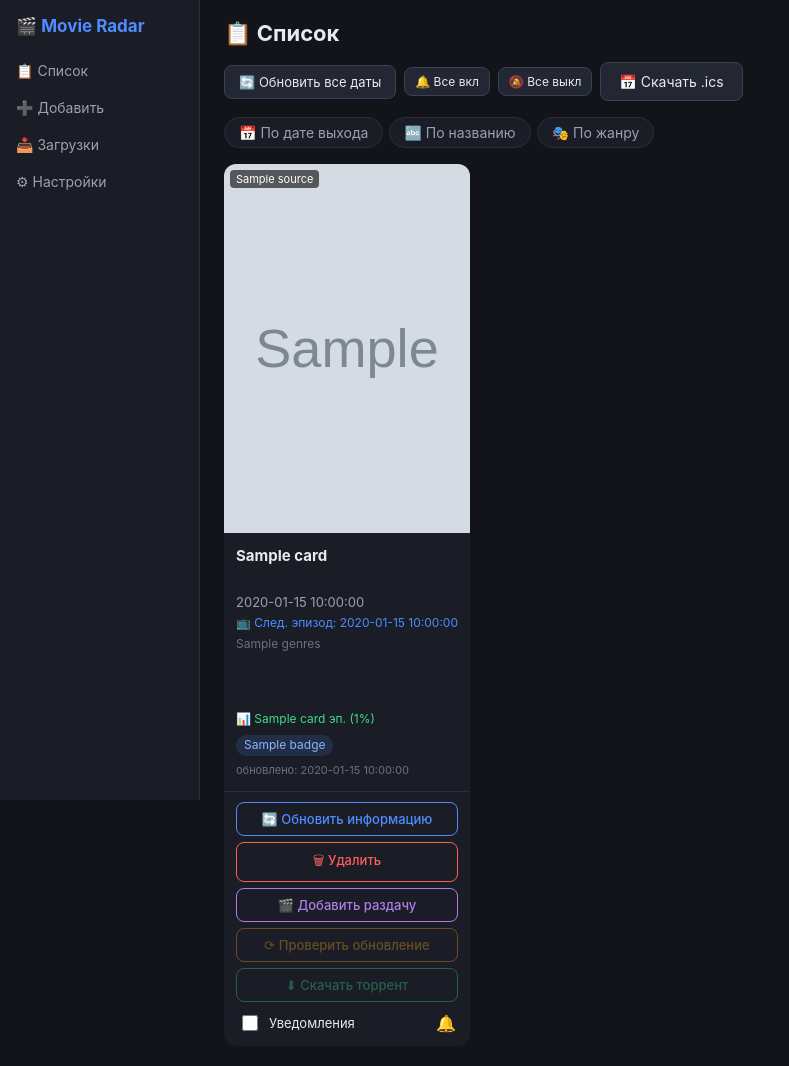
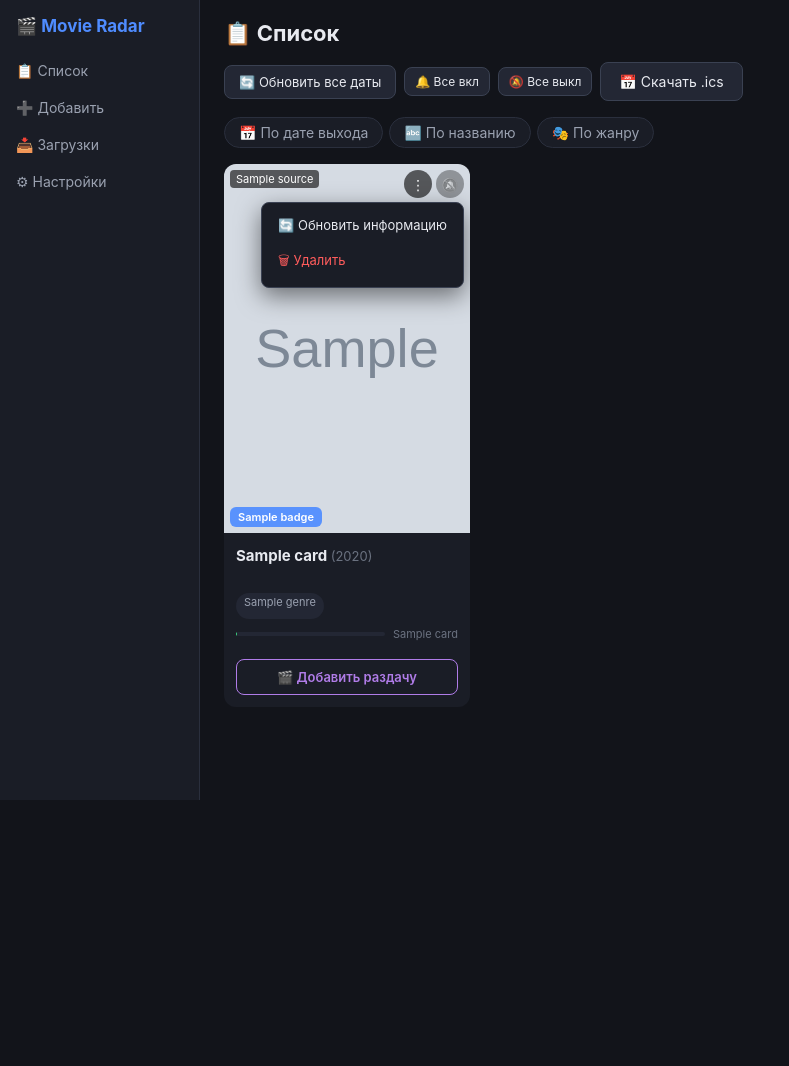
Before and after one commit to Sierra56/movie-radar, a Python web app: template app/templates/index.html in a window 1280 px wide. Shown: the whole page, without its empty margins (0-789 px from the left). After the commit the page ends 800 px from the top, so only its background shows below. Run offline with Jinja, Linux system fonts and the light colour scheme; the template is opened without the code that fills it: most values are stand-ins (such as "Sample title", 1, 10 or a date in 2020); grey boxes marked "Sample" are stand-in pictures.

Commit message:
ui ux fixes, improvements

```diff
--- a/app/templates/index.html
+++ b/app/templates/index.html
@@ -65,7 +65,16 @@
         flex-direction: column;
     }
 
-    .card img,
+    .card.local {
+        border: 1px dashed var(--accent);
+    }
+
+    /* ── Постер и оверлеи ── */
+    .poster-wrap {
+        position: relative;
+    }
+
+    .poster-wrap img,
     .no-poster {
         width: 100%;
         aspect-ratio: 2/3;
@@ -85,7 +94,7 @@
         position: absolute;
         top: 6px;
         left: 6px;
-        background: var(--tag-bg);
+        background: rgba(0, 0, 0, .6);
         padding: 2px 6px;
         border-radius: 4px;
         font-size: 11px;
@@ -93,6 +102,125 @@
         z-index: 2;
     }
 
+    .poster-icons {
+        position: absolute;
+        top: 6px;
+        right: 6px;
+        display: flex;
+        gap: 4px;
+        z-index: 4;
+    }
+
+    .icon-btn {
+        width: 28px;
+        height: 28px;
+        border-radius: 50%;
+        border: 0;
+        cursor: pointer;
+        background: rgba(0, 0, 0, .6);
+        color: #fff;
+        font-size: 14px;
+        display: flex;
+        align-items: center;
+        justify-content: center;
+        transition: background .15s;
+    }
+
+    .icon-btn:hover {
+        background: rgba(0, 0, 0, .85);
+    }
+
+    .icon-btn.bell.off {
+        opacity: .55;
+        filter: grayscale(1);
+    }
+
+    .poster-badge {
+        position: absolute;
+        padding: 3px 8px;
+        border-radius: 6px;
+        font-size: 11px;
+        font-weight: 600;
+        z-index: 2;
+    }
+
+    .poster-badge.next {
+        left: 6px;
+        bottom: 6px;
+        background: rgba(79, 140, 255, .92);
+        color: #fff;
+    }
+
+    .poster-badge.soon {
+        left: 6px;
+        bottom: 6px;
+        background: rgba(79, 140, 255, .92);
+        color: #fff;
+    }
+
+    .poster-badge.out {
+        left: 6px;
+        bottom: 6px;
+        background: rgba(245, 166, 35, .92);
+        color: #10131a;
+    }
+
+    .poster-badge.airing {
+        right: 6px;
+        bottom: 6px;
+        background: rgba(61, 220, 132, .92);
+        color: #10131a;
+    }
+
+    .poster-badge.finished {
+        left: 6px;
+        bottom: 6px;
+        background: rgba(10, 12, 18, .75);
+        color: #9aa1b0;
+    }
+
+    /* ── Выпадающее меню ⋮ ── */
+    .card-menu {
+        position: absolute;
+        top: 38px;
+        right: 6px;
+        z-index: 10;
+        min-width: 190px;
+        background: var(--bg-card);
+        border: 1px solid var(--border-light);
+        border-radius: 8px;
+        padding: 6px;
+        display: flex;
+        flex-direction: column;
+        gap: 2px;
+        box-shadow: 0 8px 24px rgba(0, 0, 0, .5);
+    }
+
+    .card-menu form {
+        display: contents;
+    }
+
+    .card-menu button {
+        width: 100%;
+        text-align: left;
+        padding: 8px 10px;
+        border-radius: 6px;
+        border: 0;
+        background: transparent;
+        color: var(--text);
+        font-size: 13px;
+        cursor: pointer;
+    }
+
+    .card-menu button:hover {
+        background: var(--bg-hover);
+    }
+
+    .card-menu button.danger {
+        color: var(--error);
+    }
+
+    /* ── Инфо-блок ── */
     .info {
         padding: 12px 12px 8px;
         flex: 1 1 auto;
@@ -105,47 +233,25 @@
         min-height: 2.8em;
     }
 
-    .info .row {
-        margin: 0 0 4px;
-        line-height: 1.4;
-    }
-
-    .row.meta {
-        min-height: 1.4em;
-        color: var(--text-muted);
+    .year {
+        color: var(--text-faint);
+        font-weight: 400;
         font-size: 13px;
     }
 
-    .row.next-ep {
-        min-height: 1.4em;
-        color: var(--accent);
-        font-size: 12px;
+    .tags {
+        display: flex;
+        gap: 4px;
+        flex-wrap: wrap;
+        margin-bottom: 6px;
+        min-height: 1.6em;
     }
 
-    .row.genre {
-        min-height: 2.8em;
-        color: var(--text-faint);
-        font-size: 12px;
-    }
-
-    .row.seasons {
-        min-height: 2.6em;
-        font-size: 13px;
-    }
-
-    .row.watch {
-        min-height: 1.4em;
-        color: var(--success);
-        font-size: 12px;
-    }
-
-    .row.badge-row {
-        min-height: 1.7em;
-    }
-
-    .row.updated {
-        min-height: 1.3em;
-        color: var(--text-faint);
+    .tag {
+        padding: 2px 8px;
+        border-radius: 999px;
+        background: var(--bg-hover);
+        color: var(--text-muted);
         font-size: 11px;
     }
 
@@ -153,24 +259,38 @@
         display: block;
         color: var(--accent);
         text-decoration: none;
+        font-size: 13px;
+        min-height: 1.6em;
     }
 
     .seasons-link:hover {
         text-decoration: underline;
     }
 
-    .badge {
-        display: inline-block;
-        padding: 2px 8px;
-        border-radius: 999px;
-        background: var(--accent-bg);
-        color: var(--accent-text);
-        font-size: 12px;
+    .watch-row {
+        display: flex;
+        align-items: center;
+        gap: 8px;
+        margin-top: 8px;
     }
 
-    .badge.out {
-        background: var(--warning-bg);
-        color: var(--warning-text);
+    .watch-bar {
+        flex: 1;
+        height: 4px;
+        border-radius: 2px;
+        background: var(--bg-hover);
+        overflow: hidden;
+    }
+
+    .watch-fill {
+        height: 100%;
+        background: var(--success);
+    }
+
+    .watch-text {
+        font-size: 11px;
+        color: var(--text-faint);
+        white-space: nowrap;
     }
 
     .empty {
@@ -206,23 +326,16 @@
         margin-top: 6px;
     }
 
-    .card.local {
-        border: 1px dashed var(--accent);
-    }
-
+    /* ── Единственный CTA ── */
     .card-buttons {
         padding: 10px 12px 12px;
         margin-top: auto;
-        display: flex;
-        flex-direction: column;
-        gap: 6px;
         flex: 0 0 auto;
-        border-top: 1px solid var(--border);
     }
 
     .btn-full {
         width: 100%;
-        padding: 8px 12px;
+        padding: 9px 12px;
         border-radius: 8px;
         font-size: 13px;
         background: transparent;
@@ -232,7 +345,7 @@
         justify-content: center;
         gap: 8px;
         border: 1px solid;
-        font-weight: 500;
+        font-weight: 600;
         transition: background .15s, filter .15s;
         white-space: nowrap;
     }
@@ -240,31 +353,6 @@
     .btn-full:hover {
         filter: brightness(1.25);
         background: rgba(255, 255, 255, .06);
-    }
-
-    .btn-full:disabled {
-        opacity: .35;
-        cursor: not-allowed;
-    }
-
-    .btn-full:disabled:hover {
-        filter: none;
-        background: transparent;
-    }
-
-    .btn-blue {
-        border-color: #4f8cff;
-        color: #4f8cff;
-    }
-
-    .btn-red {
-        border-color: #ff5c5c;
-        color: #ff5c5c;
-    }
-
-    .btn-orange {
-        border-color: #f5a623;
-        color: #f5a623;
     }
 
     .btn-green {
@@ -277,29 +365,8 @@
         color: #b07ce8;
     }
 
-    .btn-dist-idle {
-        border-color: #4f8cff;
-        color: #4f8cff;
-    }
-
-    .btn-dist-has_new {
-        border-color: #3ddc84;
-        color: #3ddc84;
-    }
-
-    .btn-dist-error {
-        border-color: #f5a623;
-        color: #f5a623;
-    }
-
-    .btn-dist-dead {
-        border-color: #8b93a7;
-        color: #8b93a7;
-        opacity: .6;
-    }
-
     .count-badge {
-        margin-left: 6px;
+        margin-left: 4px;
         background: var(--error);
         color: #fff;
         border-radius: 999px;
@@ -307,35 +374,9 @@
         font-size: 11px;
         line-height: 16px;
         display: inline-block;
-        white-space: nowrap;
     }
 
-    .notify-row {
-        display: flex;
-        align-items: center;
-        justify-content: space-between;
-        padding: 4px 2px 0;
-    }
-
-    .notify-left {
-        display: flex;
-        align-items: center;
-        gap: 8px;
-        font-size: 13px;
-        color: var(--text);
-        cursor: pointer;
-    }
-
-    .notify-left input {
-        width: 16px;
-        height: 16px;
-        cursor: pointer;
-    }
-
-    .notify-bell {
-        font-size: 16px;
-    }
-
+    /* ── Модалка ── */
     .modal-overlay {
         display: none;
         position: fixed;
@@ -531,68 +572,93 @@
 
 <div class="grid">
     {% for c in cards %}
-    <article class="card {{ 'local' if c.source == 'local' else '' }}">
-        {% if c.source %}<span class="source-tag">{{ c.source }}</span>{% endif %}
+    <article class="card {{ 'local' if c.source == 'local' else '' }}" {% if c.updated_at
+        %}title="обновлено: {{ c.updated_at }}" {% endif %}>
+
+        <div class="poster-wrap">
             {% if c.display_poster %}<img src="{{ c.display_poster }}" alt="{{ c.title }}" loading="lazy">
             {% else %}<div class="no-poster">нет постера</div>{% endif %}
 
-        <div class="info">
-            <h2>{{ c.title }}</h2>
-            <div class="row meta">{% if c.date_human %}{{ c.date_human }}{% else %}дата неизвестна{% endif %}</div>
-            <div class="row next-ep">{% if c.next_episode_date_human %}📺 След. эпизод: {{ c.next_episode_date_human
-                }}{% endif %}</div>
-            <div class="row genre">{{ c.genres or '' }}</div>
-            <div class="row seasons">{% if c.type == 'series' %}<a class="seasons-link"
-                    href="/title/{{ c.external_id }}">📺 {{ c.season_count or 0 }} сезон(ов){% if
-                    c.next_season_date_human %} · следующий: {{ c.next_season_date_human }}{% endif %}</a>{% endif %}
-            </div>
-            <div class="row watch">{% if c.watch_label %}📊 {{ c.watch_label }} эп. ({{ c.watch_percent }}%){% endif %}
-            </div>
-            <div class="row badge-row">{% if c.badge %}<span class="badge {{ 'out' if c.released else '' }}">{{ c.badge
-                    }}</span>{% endif %}</div>
-            <div class="row updated">{% if c.updated_at %}обновлено: {{ c.updated_at }}{% endif %}</div>
+            {% if c.source %}<span class="source-tag">{{ c.source }}</span>{% endif %}
+
+            <div class="poster-icons">
+                <button class="icon-btn menu-btn" type="button" aria-label="Действия">⋮</button>
+                <form method="post" action="/toggle-notify/{{ c.external_id }}?sort={{ sort }}">
+                    <button class="icon-btn bell {{ '' if c.notify_enabled else 'off' }}" type="submit"
+                        title="{{ 'Выключить уведомления' if c.notify_enabled else 'Включить уведомления' }}">
+                        {{ '🔔' if c.notify_enabled else '🔕' }}
+                    </button>
+                </form>
             </div>
 
-        <div class="card-buttons">
+            {% if c.type == 'series' %}
+            {% if c.next_episode_short %}
+            <span class="poster-badge next">📺 След. серия: {{ c.next_episode_short }}</span>
+            <span class="poster-badge airing">Выходит</span>
+            {% else %}
+            <span class="poster-badge finished">Завершён</span>
+            {% endif %}
+            {% else %}
+            {% if c.badge %}<span class="poster-badge {{ 'out' if c.released else 'soon' }}">{{ c.badge }}</span>{%
+            endif %}
+            {% endif %}
+
+            <div class="card-menu" hidden>
                 {% if c.source != 'local' %}
-            <form method="post" action="/refresh/{{ c.external_id }}?sort={{ sort }}"><button class="btn-full btn-blue"
-                    type="submit">🔄 Обновить информацию</button></form>
+                <form method="post" action="/refresh/{{ c.external_id }}?sort={{ sort }}">
+                    <button type="submit">🔄 Обновить информацию</button>
+                </form>
                 {% endif %}
-            <form method="post" action="/delete/{{ c.external_id }}?sort={{ sort }}"><button class="btn-full btn-red"
-                    type="submit">🗑 Удалить</button></form>
-
                 {% if c.has_distribution %}
-            <button class="btn-full btn-dist-{{ c.distribution_status }} js-dist-btn" type="button"
-                title="Раздача: {{ c.distribution_status }}" data-id="{{ c.external_id }}" data-title="{{ c.title|e }}"
+                <button type="button" class="js-dist-btn" data-id="{{ c.external_id }}" data-title="{{ c.title|e }}"
                     data-has="true" data-url="{{ (c.distribution_url or '')|e }}"
                     data-path="{{ (c.distribution_download_path or '')|e }}"
                     data-mode="{{ (c.distribution_mode or 'smart')|e }}"
                     data-interval="{{ c.distribution_check_interval_hours or 6 }}">
-                🎬 Изменить раздачу{% if c.distribution_status == 'has_new' and c.new_count %}<span
-                    class="count-badge">{{ c.new_count }}</span>{% endif %}
+                    🎬 Изменить раздачу
                 </button>
+                <form method="post" action="/distribution/check/{{ c.external_id }}?sort={{ sort }}">
+                    <button type="submit">⟳ Проверить обновление</button>
+                </form>
+                {% endif %}
+                <form method="post" action="/delete/{{ c.external_id }}?sort={{ sort }}">
+                    <button type="submit" class="danger">🗑 Удалить</button>
+                </form>
+            </div>
+        </div>
+
+        <div class="info">
+            <h2>{{ c.title }}{% if c.year %} <span class="year">({{ c.year }})</span>{% endif %}</h2>
+            {% if c.genres_list %}
+            <div class="tags">{% for g in c.genres_list %}<span class="tag">{{ g }}</span>{% endfor %}</div>
+            {% endif %}
+            {% if c.type == 'series' %}
+            <a class="seasons-link" href="/title/{{ c.external_id }}">📺 {{ c.season_count or 0 }} сезон(ов)</a>
+            {% endif %}
+            {% if c.watch_total %}
+            <div class="watch-row">
+                <div class="watch-bar">
+                    <div class="watch-fill" style="width:{{ c.watch_percent }}%"></div>
+                </div>
+                <span class="watch-text">{{ c.watch_label }}</span>
+            </div>
+            {% endif %}
+        </div>
+
+        <div class="card-buttons">
+            {% if c.has_distribution %}
+            <form method="post" action="/distribution/download/{{ c.external_id }}?sort={{ sort }}"
+                class="js-download-form" data-title="{{ c.title|e }}">
+                <button class="btn-full btn-green" type="submit">
+                    ⬇ Скачать торрент{% if c.new_count %}<span class="count-badge">{{ c.new_count }}</span>{% endif %}
+                </button>
+            </form>
             {% else %}
-            <button class="btn-full btn-dist-add js-dist-btn" type="button" title="Раздача ещё не добавлена"
-                data-id="{{ c.external_id }}" data-title="{{ c.title|e }}" data-has="false">
+            <button class="btn-full btn-dist-add js-dist-btn" type="button" data-id="{{ c.external_id }}"
+                data-title="{{ c.title|e }}" data-has="false">
                 🎬 Добавить раздачу
             </button>
             {% endif %}
-
-            <form method="post" action="/distribution/check/{{ c.external_id }}?sort={{ sort }}">
-                <button class="btn-full btn-orange" type="submit" {% if not c.has_distribution %}disabled{% endif %}>⟳
-                    Проверить обновление</button>
-            </form>
-            <form method="post" action="/distribution/download/{{ c.external_id }}?sort={{ sort }}"
-                class="js-download-form" data-title="{{ c.title|e }}">
-                <button class="btn-full btn-green" type="submit" {% if not c.has_distribution %}disabled{% endif %}>⬇
-                    Скачать торрент</button>
-            </form>
-
-            <form class="notify-row" method="post" action="/toggle-notify/{{ c.external_id }}?sort={{ sort }}">
-                <label class="notify-left"><input type="checkbox" {% if c.notify_enabled %}checked{% endif %}
-                        onchange="this.form.submit()"><span>Уведомления</span></label>
-                <span class="notify-bell">🔔</span>
-            </form>
         </div>
     </article>
     {% else %}
@@ -707,6 +773,10 @@
 
     const distModal = document.getElementById('dist-modal');
 
+    function closeAllMenus() {
+        document.querySelectorAll('.card-menu').forEach(m => m.hidden = true);
+    }
+
     function switchTab(name) {
         document.querySelectorAll('.mtab').forEach(b => b.classList.toggle('active', b.dataset.tab === name));
         document.getElementById('tab-main').style.display = name === 'main' ? '' : 'none';
@@ -732,6 +802,7 @@
     }
 
     function openDistModal(btn) {
+        closeAllMenus();
         const id = btn.dataset.id;
         const title = btn.dataset.title || '';
         const has = btn.dataset.has === 'true';
@@ -762,6 +833,19 @@
     function closeDistModal() { distModal.classList.remove('open'); }
 
     document.addEventListener('click', function (e) {
+        // ⋮ меню
+        const menuBtn = e.target.closest('.menu-btn');
+        if (menuBtn) {
+            e.preventDefault(); e.stopPropagation();
+            const menu = menuBtn.closest('.poster-wrap').querySelector('.card-menu');
+            const wasHidden = menu.hidden;
+            closeAllMenus();
+            menu.hidden = !wasHidden;
+            return;
+        }
+        // клик вне меню — закрыть
+        if (!e.target.closest('.card-menu')) closeAllMenus();
+
         const btn = e.target.closest('.js-dist-btn');
         if (btn) { e.preventDefault(); openDistModal(btn); return; }
         const tab = e.target.closest('.mtab');
@@ -771,7 +855,7 @@
     document.getElementById('dist-modal-close').addEventListener('click', closeDistModal);
     document.getElementById('dist-modal-cancel').addEventListener('click', closeDistModal);
     distModal.addEventListener('click', function (e) { if (e.target === distModal) closeDistModal(); });
-    document.addEventListener('keydown', function (e) { if (e.key === 'Escape') closeDistModal(); });
+    document.addEventListener('keydown', function (e) { if (e.key === 'Escape') { closeDistModal(); closeAllMenus(); } });
 
     document.addEventListener('submit', function (e) {
         const form = e.target.closest('.js-download-form');
```
Also changed, not shown: app/main.py (+31 -10 lines). Lines whose indentation alone changed are shown as unchanged.
